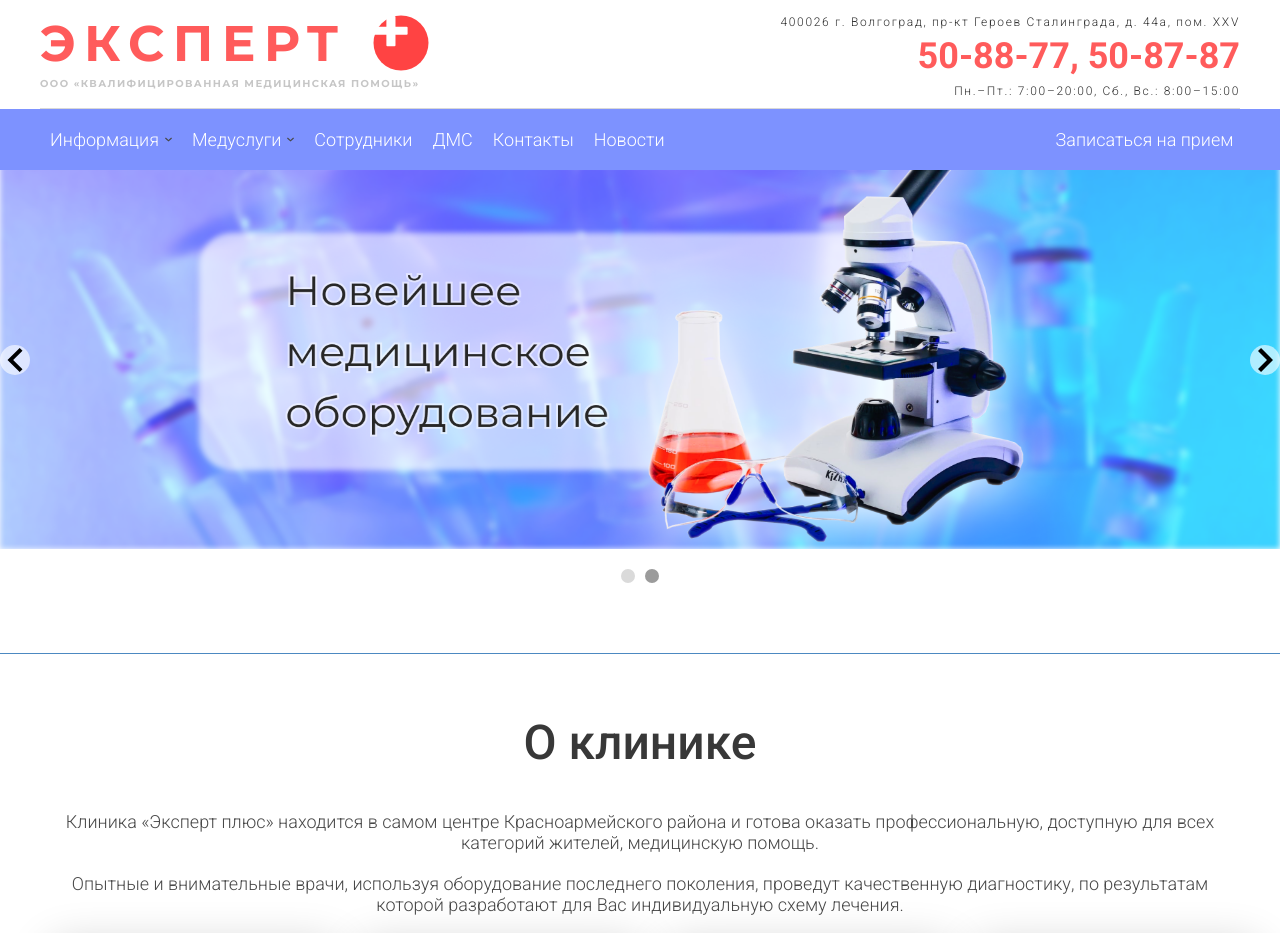
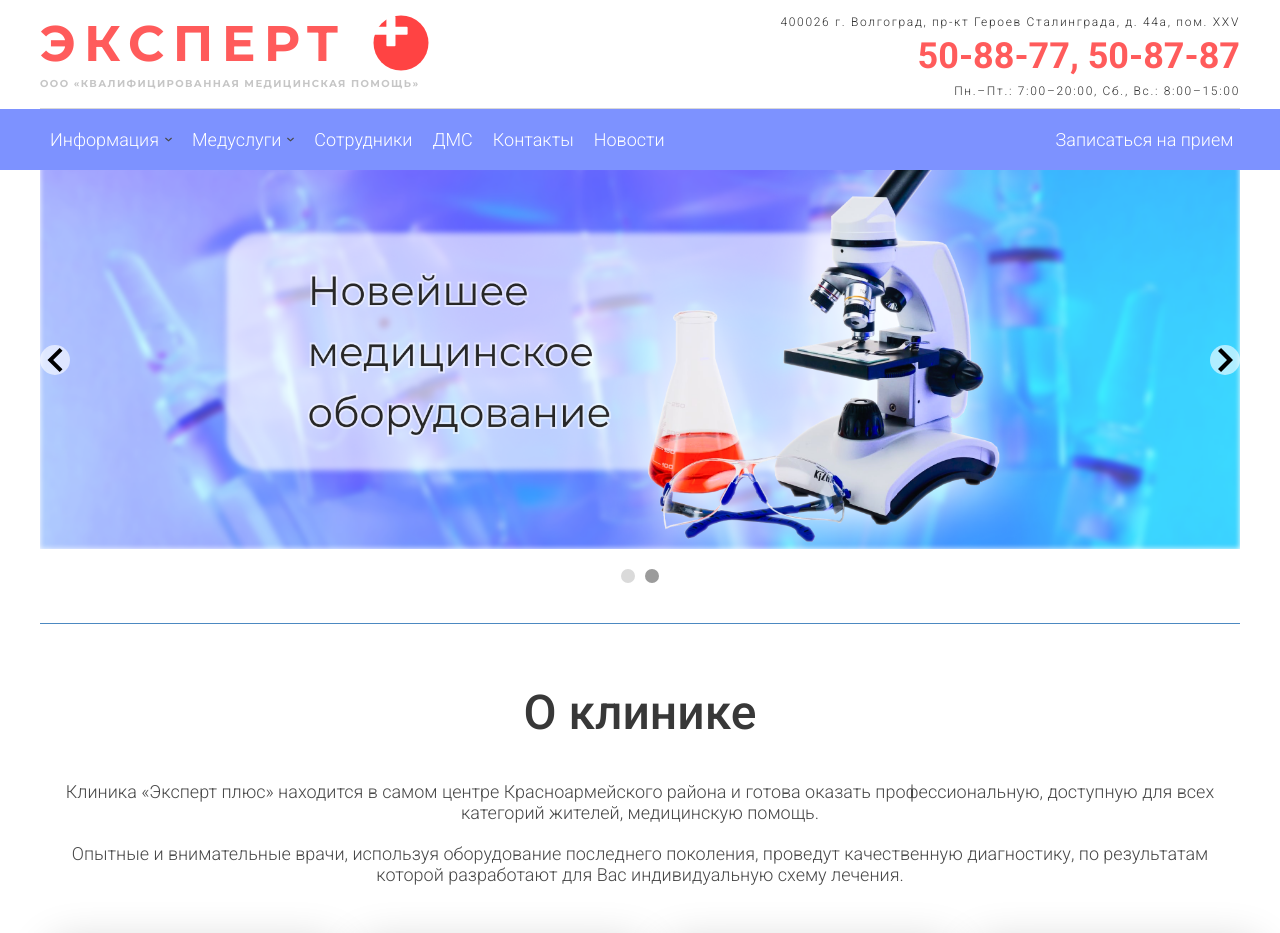
Before and after one commit to CanUFeelMyHeart/expertPlus, a React (Create React App) app: page / in a window 1280 px wide. Shown: the top 933 px of the page. Built offline with nearby package versions, Linux system fonts and the light colour scheme; the HTML template or start-up script is replaced by a standard one.

Commit message:
refactor slider

```diff
--- a/src/components/AboutClinicComponent/AboutClinicComponent.css
+++ b/src/components/AboutClinicComponent/AboutClinicComponent.css
@@ -1,6 +1,5 @@
 .aboutClinic__text {
-   margin-left: 20px;
-   margin-right: 20px;
+   margin-bottom: 40px;
 }
 
 .aboutClinic__description {
@@ -9,6 +8,7 @@
    font-weight: 300;
    line-height: 21px;
    text-align: center;
+   font-size: 16px;
    color: #484848;
 }
 
@@ -31,7 +31,18 @@
       grid-template-columns: repeat(2, 1fr);
       gap: 20px;
    }
+
+   .aboutClinic__text {
+      margin-bottom: 50px;
+   }
+
+   .aboutClinic__description {
+      font-size: 18px;
+   }
 }
+
+@media (min-width: 992px) {
+ }
 
 @media (min-width: 1280px) {
   .aboutClinic__aboutClinicBlockComponent {
@@ -40,6 +51,3 @@
     gap: 30px;
  }
 }
-
-@media (min-width: 1280px) {
-}
--- a/src/components/SliderComponent/SliderComponent.css
+++ b/src/components/SliderComponent/SliderComponent.css
@@ -6,7 +6,6 @@
   height: 100%;
   max-height: 45rem;
   position: initial;
-  margin-bottom: 40px
 }
 
 .each-slide {
@@ -32,7 +31,6 @@
   margin-left: 5px;
   margin-right: 5px;
   margin-top: 0px;
-  margin-bottom: 30px;
   text-align: center;
   background-color: rgb(218, 218, 218);
 }
@@ -42,8 +40,20 @@
   background: rgb(155, 155, 155);
 }
 
+@media (min-width: 992px) {
+  .sectionComponent__block_carousel {
+    margin-inline: -40px;
+  }
+}
+
 @media (max-width: 992px) {
   .sliderComponent__block {
     display: none;
   }
 }
+
+@media (min-width: 1280px) {
+  .sectionComponent__block_carousel {
+    margin-inline: calc((100vw - 1280px) / -2);
+  }
+}
--- a/src/components/SliderComponent/SliderComponent.jsx
+++ b/src/components/SliderComponent/SliderComponent.jsx
@@ -13,7 +13,7 @@ export const SliderComponent = () => {
   };
 
   return (
-    <div className="sliderComponent__block">
+    <div className="sliderComponent__block container">
       <div className="sectionComponent__block_carousel">
         <Slide {...properties}>
           {pictures.map((slideImage, index) => (
--- a/src/index.css
+++ b/src/index.css
@@ -19,7 +19,7 @@ h2,
    text-align: center;
    color: #383838;
    font-size: 32px;
-   margin-bottom: 40px;
+   margin-bottom: 30px;
 }
 
 h3,
@@ -79,6 +79,7 @@ code {
    h2,
    .h2 {
       font-size: 42px;
+      margin-bottom: 40px;
    }
 }
 
```
